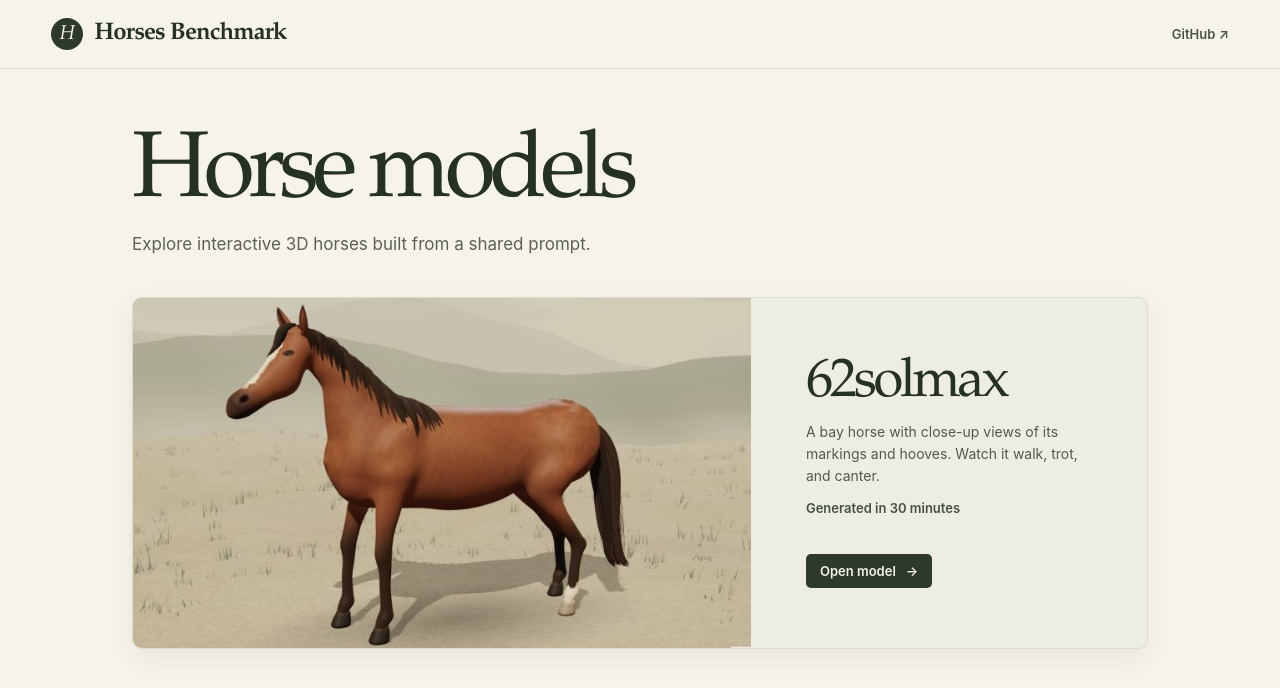
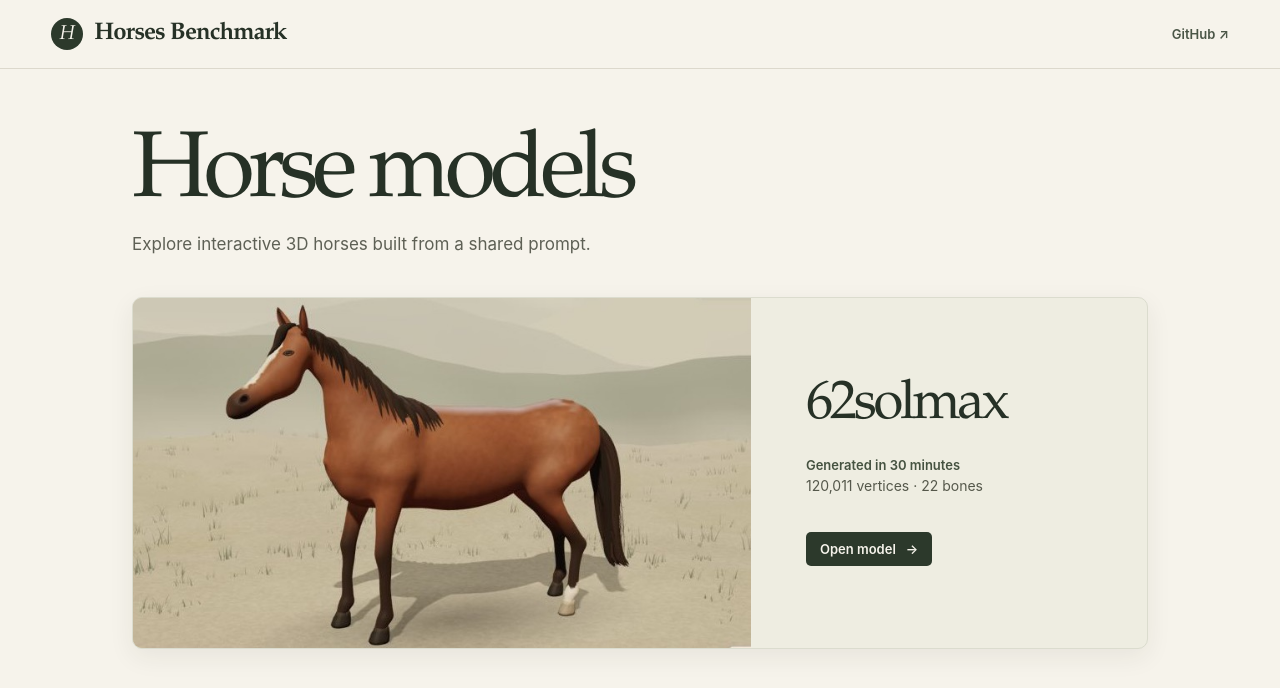
Before and after one commit to meoyawn/horses-benchmark, a website built with Vite: page index.html in a window 1280 px wide. Built offline with nearby package versions, Linux system fonts and the light colour scheme.

Commit message:
Show 62solmax vertex and bone counts in the catalog and README

```diff
--- a/index.html
+++ b/index.html
@@ -29,8 +29,8 @@
             <img class="model-image" src="./62solmax/preview.jpg" width="740" height="419" alt="" />
             <div class="model-details">
               <h2 id="model-62solmax">62solmax</h2>
-              <p>A bay horse with close-up views of its markings and hooves. Watch it walk, trot, and canter.</p>
               <p class="generation-time">Generated in <time datetime="PT30M">30 minutes</time></p>
+              <p>120,011 vertices · 22 bones</p>
               <span class="open">Open model <span aria-hidden="true">→</span></span>
             </div>
           </a>
```
Also changed, not shown: README.md.
